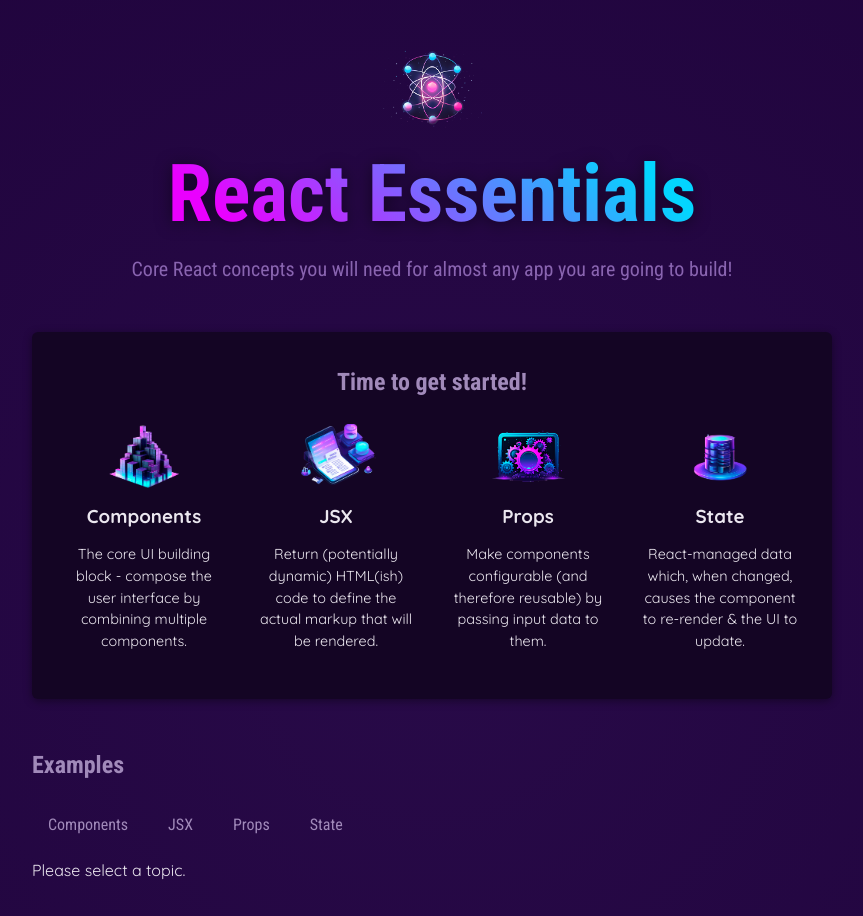
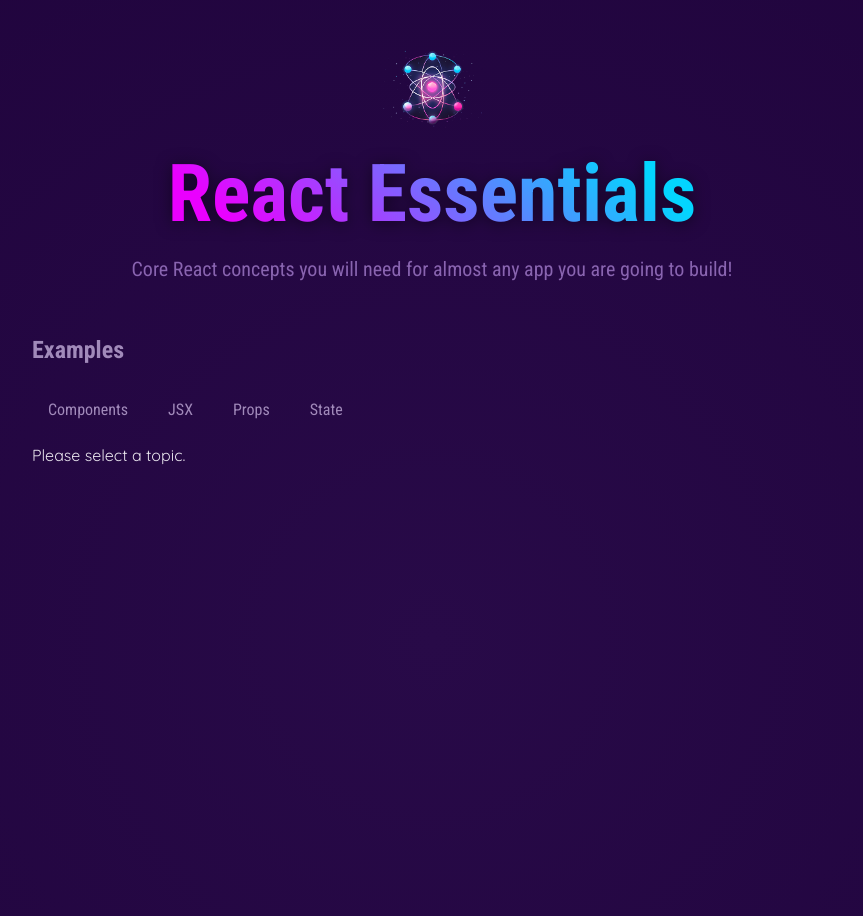
Before and after one commit to kanondrago/React---01-starting-project, a React (Vite) app: page / in a window 1280 px wide. Shown: the top 916 px of the page, without its empty margins (208-1071 px from the left). Built offline with nearby package versions, Linux system fonts and the light colour scheme.

Commit message:
Guardado de seccion 3 del curso

```diff
--- a/src/App.jsx
+++ b/src/App.jsx
@@ -5,7 +5,7 @@
 
 // important => React Hook
 // All these start with use
-import { useState } from 'react';
+import { useState, Fragment } from 'react';
 
 // Components
 import { Header } from './components/Header/Header.jsx'; // No tiene el default
@@ -39,23 +39,11 @@
   }
 
   return (
-    <div>
+    <>
       <Header></Header>
       <main>
 
-        <section id='core-concepts'>
-          <h2>Time to get started!</h2>
-          <ul>
-            <CoreConcept
-              title={CORE_CONCEPTS[0].title}
-              description={CORE_CONCEPTS[0].description}
-              image={CORE_CONCEPTS[0].image}
-            />
-            <CoreConcept {...CORE_CONCEPTS[1]}></CoreConcept>
-            <CoreConcept {...CORE_CONCEPTS[2]}></CoreConcept>
-            <CoreConcept {...CORE_CONCEPTS[3]}></CoreConcept>
-          </ul>
-        </section>
+
 
         <section id='examples'>
           <h2>Examples</h2>
@@ -68,7 +56,7 @@
           {tabContent}
         </section>
       </main>
-    </div>
+    </>
   );
 }
 
--- a/src/components/Header/Header.jsx
+++ b/src/components/Header/Header.jsx
@@ -12,7 +12,7 @@
     const description = reactDescription[genRandomInt(2)];
 
     return (
-      <div>
+      <>
         <header>
           <img src={reactImg} alt="Stylized atom" />
           <h1>React Essentials</h1>
@@ -21,6 +21,6 @@
             going to build!
           </p>
         </header>
-      </div>
+      </>
     )
 }
--- a/src/index.jsx
+++ b/src/index.jsx
@@ -1,7 +1,9 @@
+import React from "react";
 import ReactDOM from "react-dom/client";
 
 import App from "./App.jsx";
 import "./index.css";
 
 const entryPoint = document.getElementById("root");
-ReactDOM.createRoot(entryPoint).render(<App />);
+// ReactDOM.createRoot(entryPoint).render(<App />);
+ReactDOM.createRoot(entryPoint).render(React.createElement(App));
```
Also changed, not shown: src/components/CoreConcepts.jsx (added), src/components/Examples.jsx (added).
